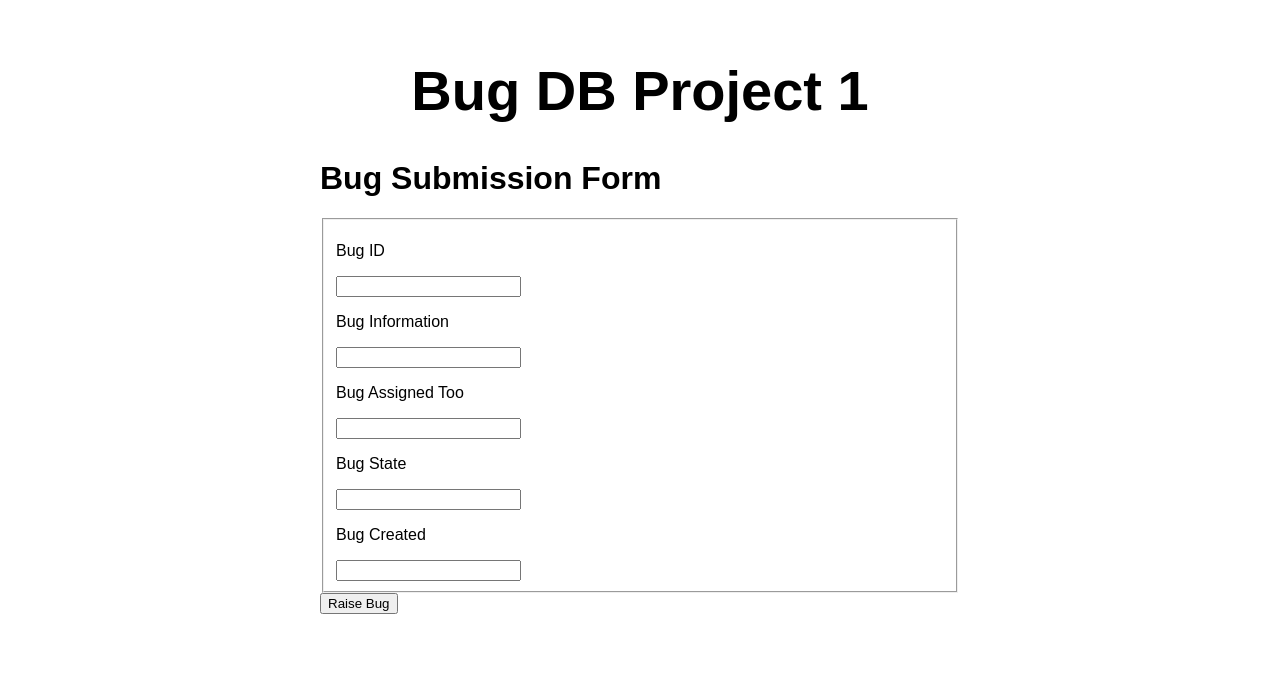
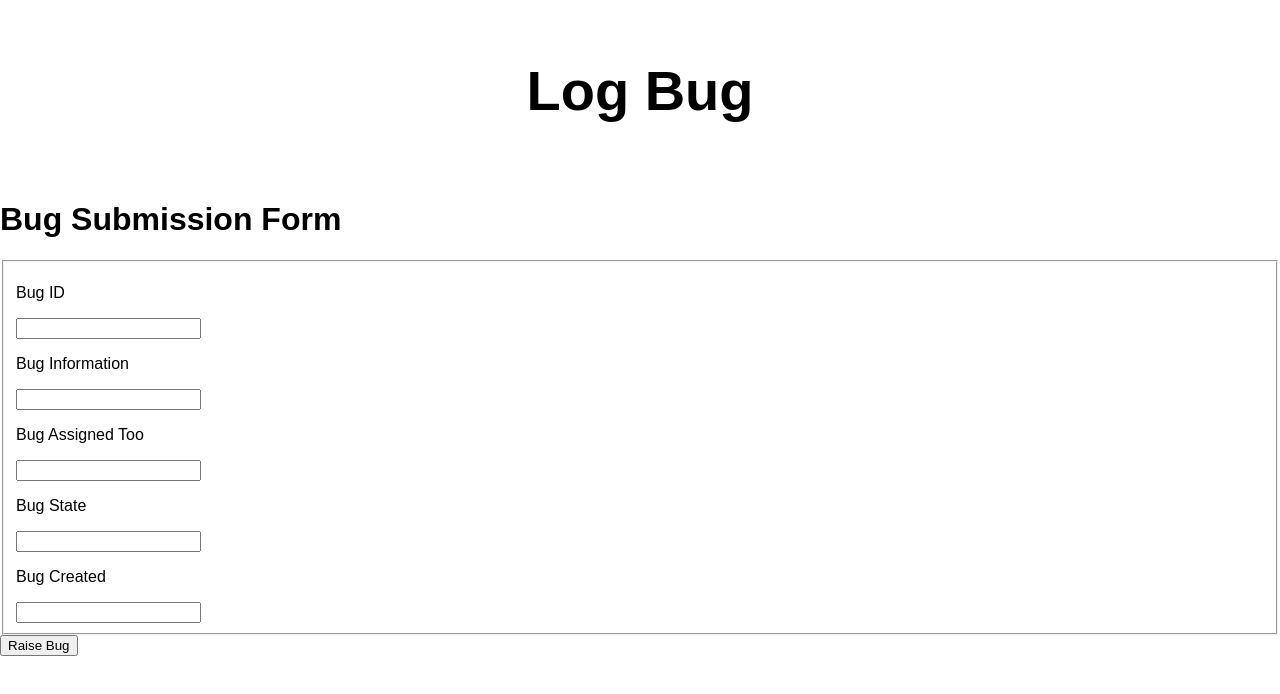
Before and after one commit to venkatasyagamreddy/my-first-static-web-app1, a website: page src/index.html in a window 1280 px wide. Drawn offline with Linux system fonts and the light colour scheme; no server answers.

Commit message:
Change headings

```diff
--- a/src/index.html
+++ b/src/index.html
@@ -5,12 +5,13 @@
   <meta charset="UTF-8">
   <meta name="viewport" content="width=device-width, initial-scale=1.0">
   <link rel="stylesheet" href="styles.css">
-  <title>Vanilla JavaScript App</title>
+  <title>Bug DB Project</title>
 </head>
 
 <body>
   <main>
-    <h1>Bug DB Project 1</h1>
+    <h1>Log Bug</h1>
+    </main>
     <div className="wrapper">
       <h1>Bug Submission Form</h1>
       <form onSubmit={handleSubmit}>
```
